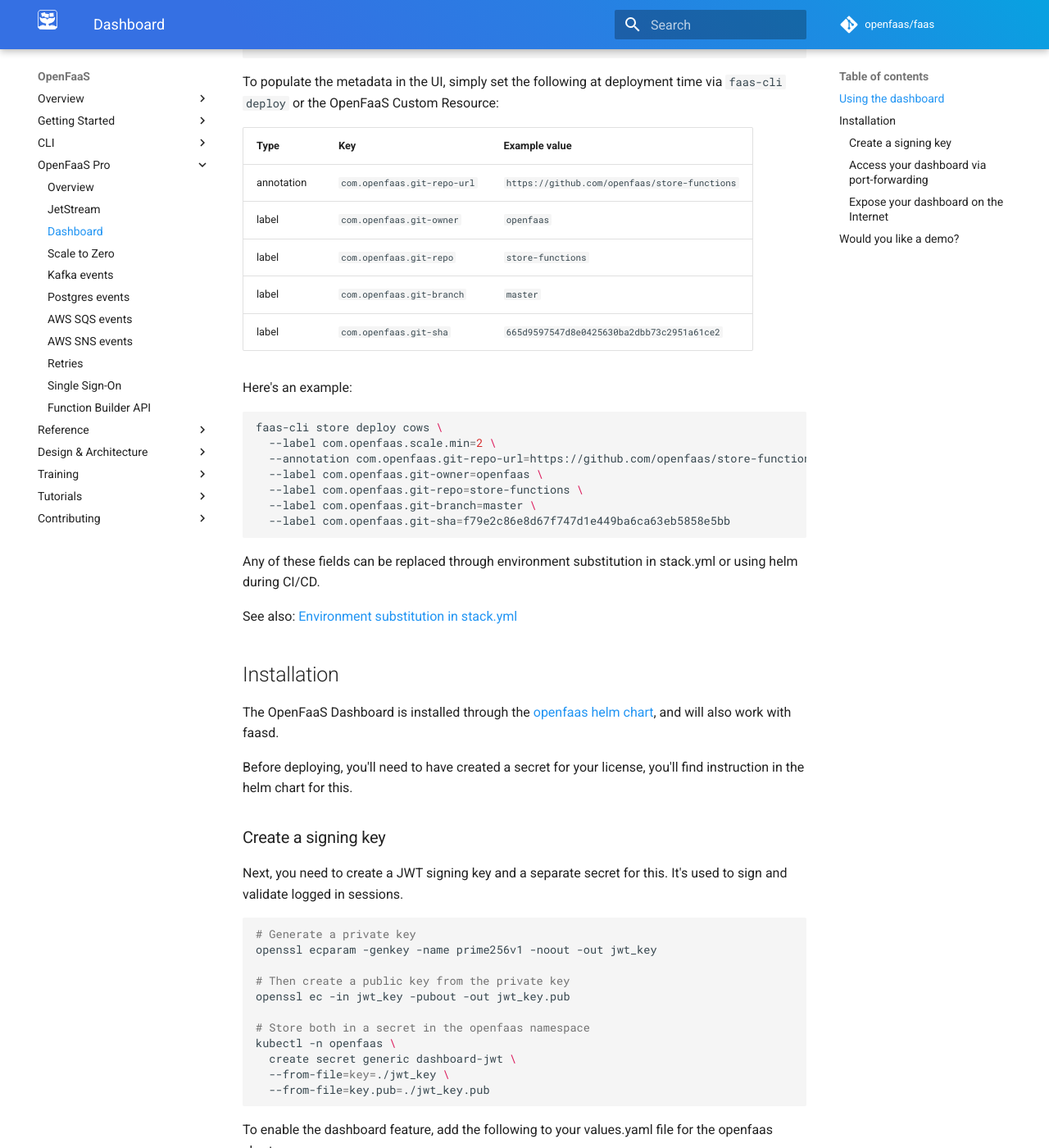
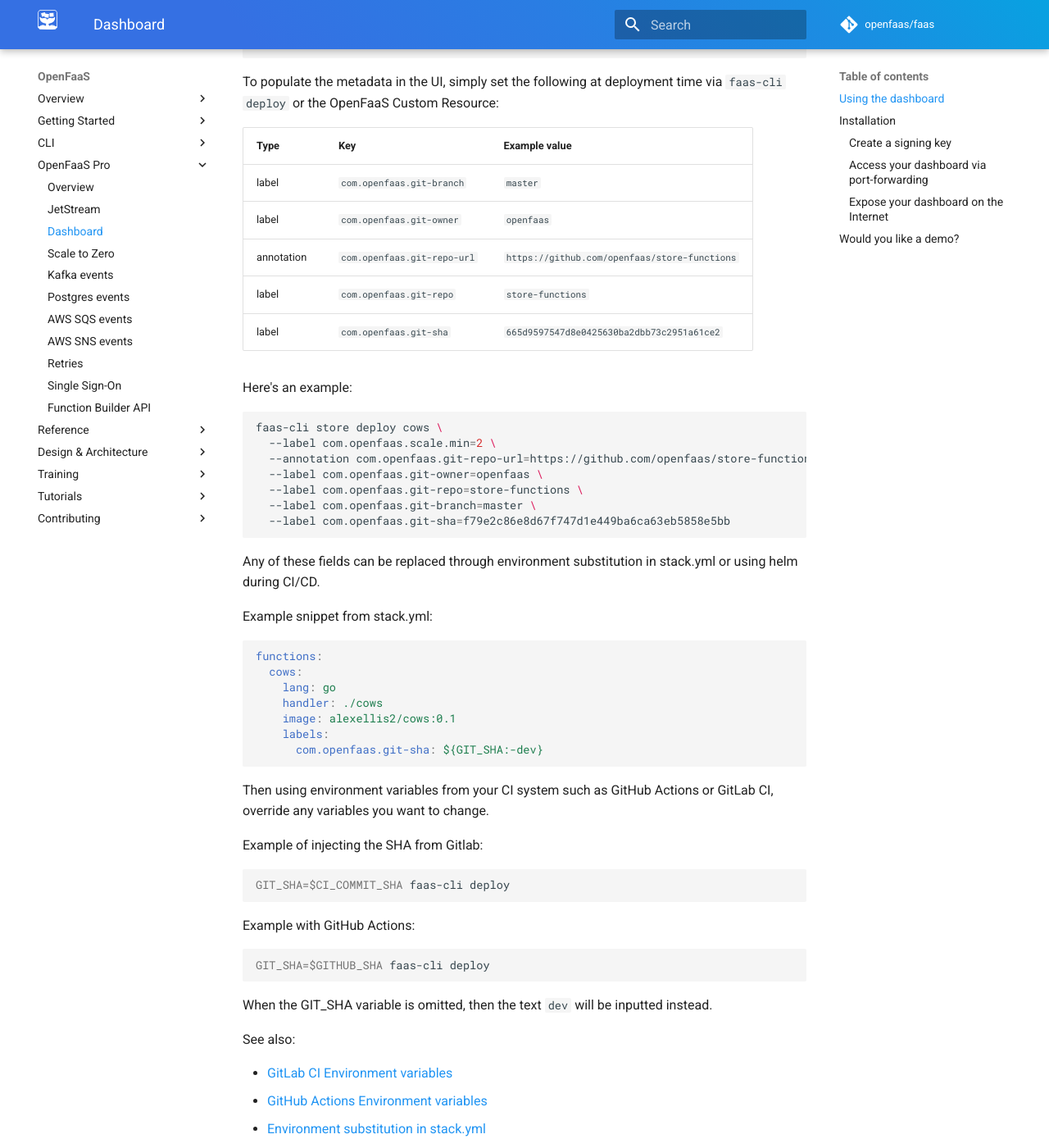
Before and after one commit to openfaas/docs, an MkDocs documentation site: the page built from docs/openfaas-pro/dashboard.md, in a window 1280 px wide and 1400 px high, scrolled down 2798 px. Shown: the whole window at 82% size. Built offline with MkDocs 1.6.1 and Material for MkDocs 9.7.7, drawn with Linux system fonts in a browser that asks for light colours; comment, search, counter and statistics services are not loaded.

Commit message:
Improve CI label injection
Signed-off-by: Alex Ellis (OpenFaaS Ltd) <alexellis2@gmail.com>

````diff
--- a/docs/openfaas-pro/dashboard.md
+++ b/docs/openfaas-pro/dashboard.md
@@ -44,10 +44,10 @@ To populate the metadata in the UI, simply set the following at deployment time
 
 | Type | Key | Example value |
 |------|-----|---------------|
+| label | `com.openfaas.git-branch` | `master` |
+| label | `com.openfaas.git-owner` | `openfaas` |
 | annotation | `com.openfaas.git-repo-url` | `https://github.com/openfaas/store-functions` |
-| label | `com.openfaas.git-owner` | `openfaas` |
 | label | `com.openfaas.git-repo` | `store-functions` |
-| label | `com.openfaas.git-branch` | `master` |
 | label | `com.openfaas.git-sha` | `665d9597547d8e0425630ba2dbb73c2951a61ce2` |
 
 Here's an example:
@@ -64,8 +64,39 @@ faas-cli store deploy cows \
 
 Any of these fields can be replaced through environment substitution in stack.yml or using helm during CI/CD.
 
-See also: [Environment substitution in stack.yml](/reference/yaml/#yaml-environment-variable-substitution)
+Example snippet from stack.yml:
 
+```yaml
+functions:
+  cows:
+    lang: go
+    handler: ./cows
+    image: alexellis2/cows:0.1
+    labels:
+      com.openfaas.git-sha: ${GIT_SHA:-dev}
+```
+
+Then using environment variables from your CI system such as GitHub Actions or GitLab CI, override any variables you want to change.
+
+Example of injecting the SHA from Gitlab:
+
+```bash
+GIT_SHA=$CI_COMMIT_SHA faas-cli deploy
+```
+
+Example with GitHub Actions:
+
+```bash
+GIT_SHA=$GITHUB_SHA faas-cli deploy
+```
+
+When the GIT_SHA variable is omitted, then the text `dev` will be inputted instead.
+
+See also:
+
+* [GitLab CI Environment variables](https://docs.gitlab.com/ee/ci/variables/#list-all-variables)
+* [GitHub Actions Environment variables](https://docs.github.com/en/github-ae@latest/actions/learn-github-actions/variables#default-environment-variables)
+* [Environment substitution in stack.yml](/reference/yaml/#yaml-environment-variable-substitution)
 
 ## Installation
 
````
